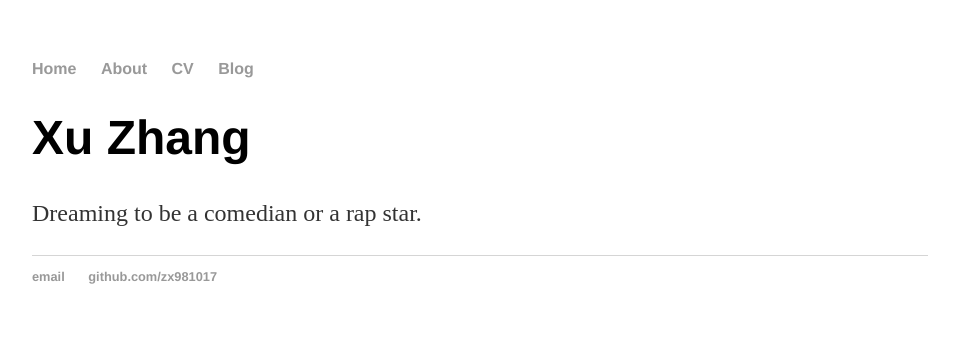
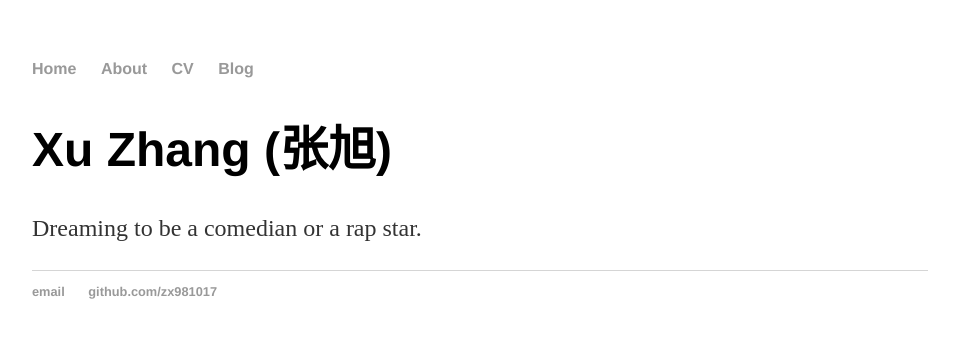
Before and after one commit to zx981017/zx981017.github.io, a Jekyll site: the page built from index.html, in a window 1280 px wide. Shown: the top 338 px of the page, without its empty margins (160-1119 px from the left). Built offline with Jekyll 4.4.1, drawn with Linux system fonts in a browser that asks for light colours.

Commit message:
Update index.html

```diff
--- a/index.html
+++ b/index.html
@@ -3,6 +3,6 @@ layout: default
 title: Personal Page of Zx in Nju
 ---
 <div class="blurb">
-	<h1>Xu Zhang</h1>
+	<h1>Xu Zhang (张旭)</h1>
 	<p>Dreaming to be a comedian or a rap star. </p>
 </div><!-- /.blurb -->
```
